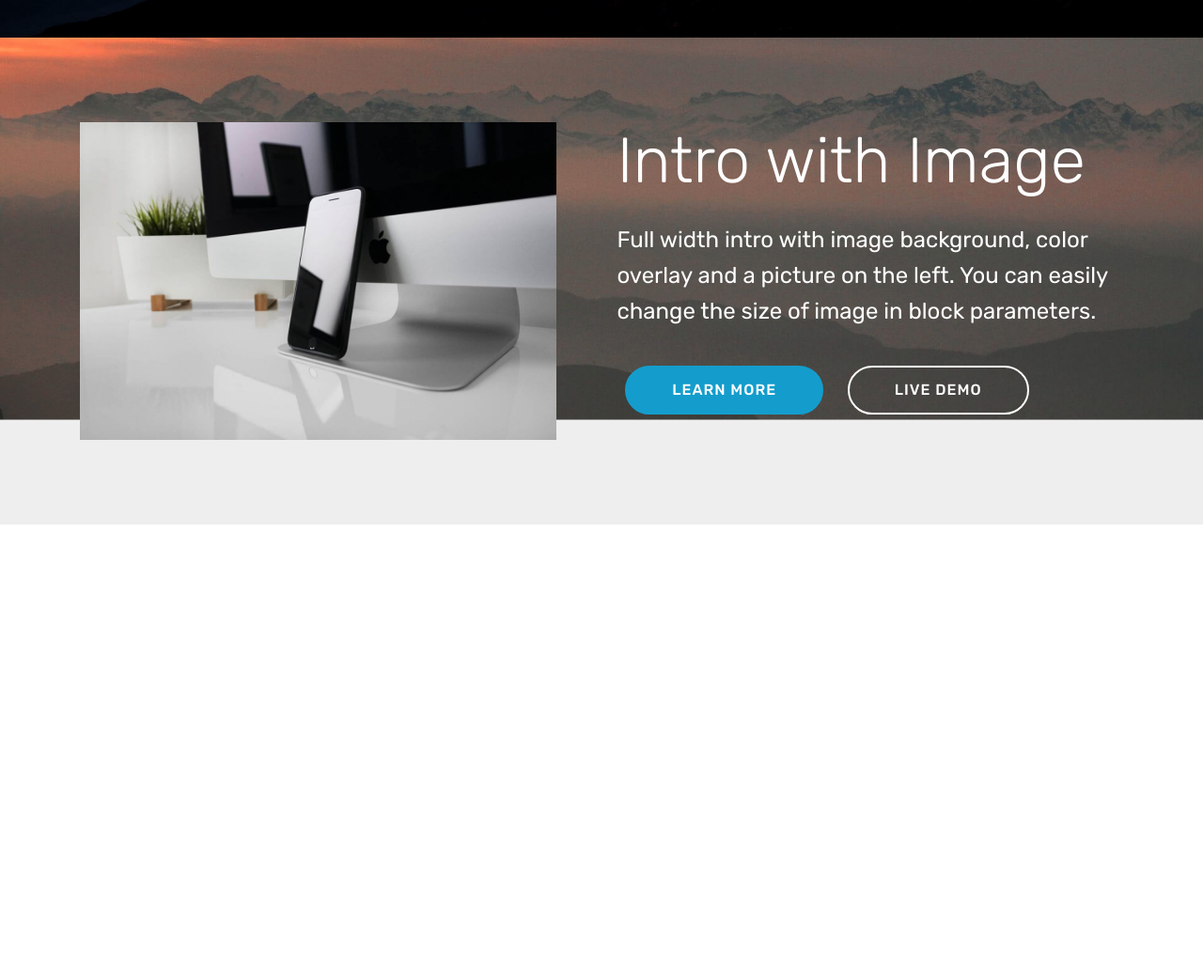
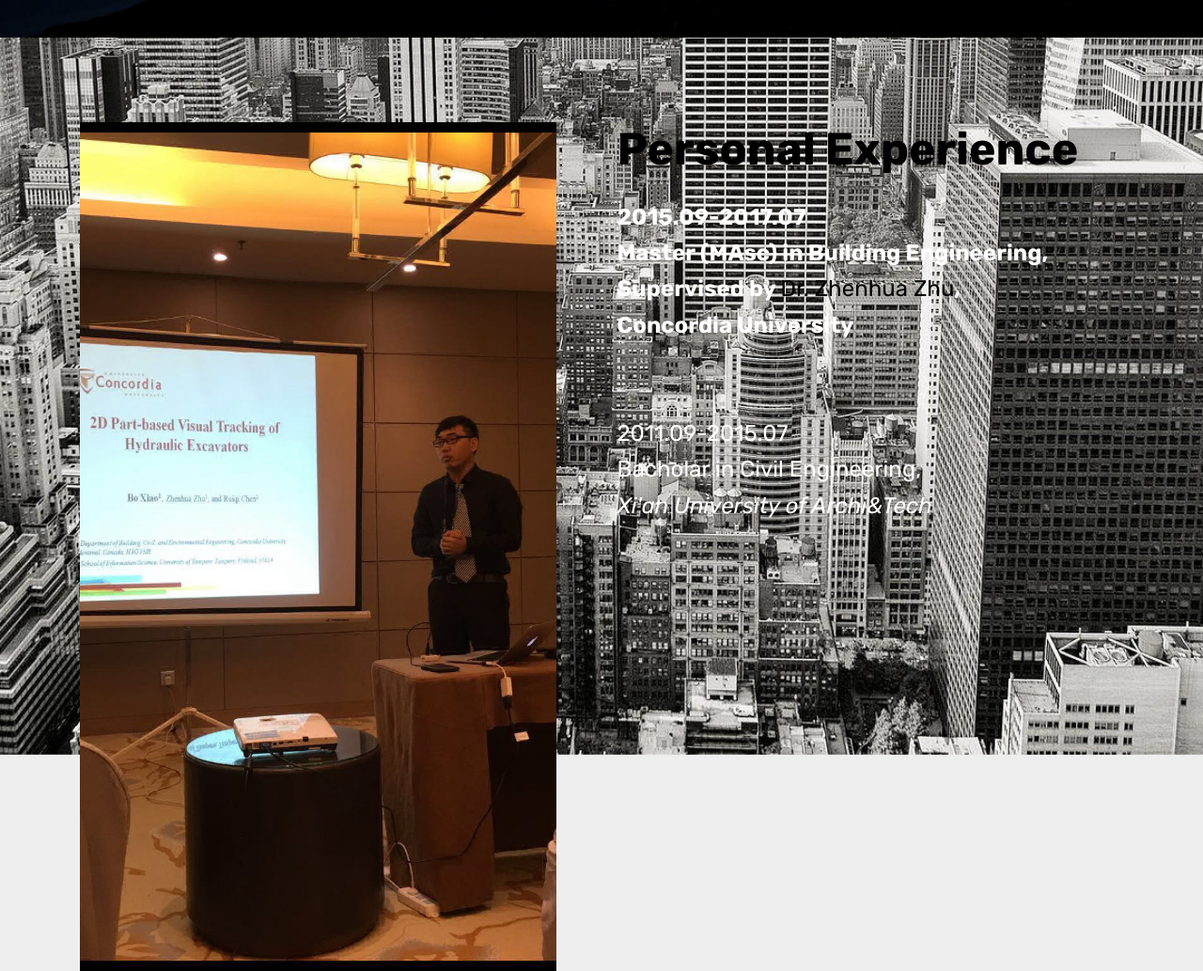
Before and after one commit to BoXiao123/homepage, a plain HTML site: page index.html in a window 1280 px wide. Shown: the part 760-1793 px from the top of the page at 94% size. Before the commit the page ends 1318 px from the top, so only its background shows below. Drawn offline with Linux system fonts and the light colour scheme; files whose address does not match are found by name.

Commit message:
create github pages

```diff
--- /dev/null
+++ b/assets/images/hashes.json
@@ -0,0 +1 @@
+{"ky55/UkgG55yqBdseM6h0g==":"wechatimg8-750x1334.jpg","dXVC/OhXBc+tJSpcXbHBjw==":"mbr-1920x1264.jpg","w9o1jre+dME/d0FcUxeeUw==":"mbr-1920x1280.jpg","MmAKi26SauCkwbxPSlFYMQ==":"mbr-1920x1024.jpg","CEA0p/dI1U2Eimv8S2z1hg==":"mbr-1920x1080.jpg"}
--- a/assets/mobirise/css/mbr-additional.css
+++ b/assets/mobirise/css/mbr-additional.css
@@ -1382,7 +1382,7 @@ body {
 .cid-r1cPPZq0uq {
   padding-top: 90px;
   padding-bottom: 90px;
-  background-image: url("../../../assets/images/background4.jpg");
+  background-image: url("../../../assets/images/mbr-1920x1080.jpg");
 }
 @media (min-width: 992px) {
   .cid-r1cPPZq0uq .mbr-figure {
@@ -1399,3 +1399,17 @@ body {
     text-align: center;
   }
 }
+.cid-r1cPPZq0uq H1 {
+  color: #000000;
+}
+.cid-r1cPPZq0uq .mbr-text,
+.cid-r1cPPZq0uq .mbr-section-btn {
+  color: #000000;
+}
+.cid-r1cPPZq0uq B {
+  color: #ffffff;
+}
+.cid-r1cPPZq0uq .mbr-text,
+.cid-r1cPPZq0uq .mbr-section-btn B {
+  color: #ffffff;
+}
--- a/index.html
+++ b/index.html
@@ -33,7 +33,7 @@
                 <h1 class="mbr-section-title mbr-bold pb-3 mbr-fonts-style display-1">Xiao Bo</h1>
                 <h3 class="mbr-section-subtitle align-center mbr-light pb-3 mbr-fonts-style display-2">
                     Welcome to my homepage!</h3>
-                <p class="mbr-text pb-3 mbr-fonts-style display-5"><em>I'm a Phd student from the Department of Civil and Environmental</em><br><em>Engineering,&nbsp;</em><em>University of Alberta. </em><em>And I'm supervised by<a href="http://sckang.caece.net/"> Dr. Shih-Chung Kang</a>.</em><br><em>My interested research field is using computer vision technology to assist construction automation.<br></em><br></p>
+                <p class="mbr-text pb-3 mbr-fonts-style display-5"><em>I'm a Phd student from the Department of Civil and Environmental</em><br><em>Engineering,&nbsp;</em><em>University of Alberta. </em><em>And I'm supervised by<a href="http://sckang.caece.net/" class="text-white"> Dr. Shih-Chung Kang</a>.</em><br><em>My interested research field is using computer vision technology to assist construction automation.<br></em><br></p>
 
             </div>
         </div>
@@ -45,7 +45,7 @@
     </div>
 </section>
 
-<section class="engine"><a href="https://mobiri.se/m">web design templates</a></section><section class="header3 cid-r1cPPZq0uq mbr-parallax-background" id="header3-3">
+<section class="engine"><a href="https://mobiri.se/o">free portfolio web templates</a></section><section class="header3 cid-r1cPPZq0uq mbr-parallax-background" id="header3-3">
 
 
 
@@ -54,23 +54,17 @@
     <div class="container">
         <div class="media-container-row">
             <div class="mbr-figure" style="width: 100%;">
-                <img src="assets/images/01.jpg" alt="Mobirise">
+                <img src="assets/images/wechatimg8-750x1334.jpg" alt="Mobirise" title="">
             </div>
 
             <div class="media-content">
-                <h1 class="mbr-section-title mbr-white pb-3 mbr-fonts-style display-1">
-                    Intro with Image
-                </h1>
+                <h1 class="mbr-section-title mbr-white pb-3 mbr-fonts-style display-2"><strong>
+                    Personal Experience</strong></h1>
 
                 <div class="mbr-section-text mbr-white pb-3 ">
-                    <p class="mbr-text mbr-fonts-style display-5">
-                        Full width intro with image background, color overlay and a picture on the left. You can easily change the size of image in block parameters.
-                    </p>
+                    <p class="mbr-text mbr-fonts-style display-5"><strong>2015.09-2017.07 <br>Master (MAsc) in Building Engineering,<br>Supervised by <a href="http://users.encs.concordia.ca/home/z/zhzhu/" class="text-black">Dr. Zhenhua Zhu</a>,<br>Concordia University</strong><br><br><br>2011.09-2015.07 &nbsp; &nbsp; <br>Bacholar in&nbsp;Civil Engineering,<br><em>Xi'an University of Archi&amp;Tech</em><br><br><br></p>
                 </div>
-                <div class="mbr-section-btn">
-                    <a class="btn btn-md btn-primary display-4" href="https://mobirise.com">LEARN MORE</a>
-                    <a class="btn btn-md btn-white-outline display-4" href="https://mobirise.com">LIVE DEMO</a>
-                </div>
+
             </div>
         </div>
     </div>
```
Also changed, not shown: assets/images/mbr-1920x1080.jpg (added), assets/images/wechatimg8-750x1334.jpg (added), 1 other file.
